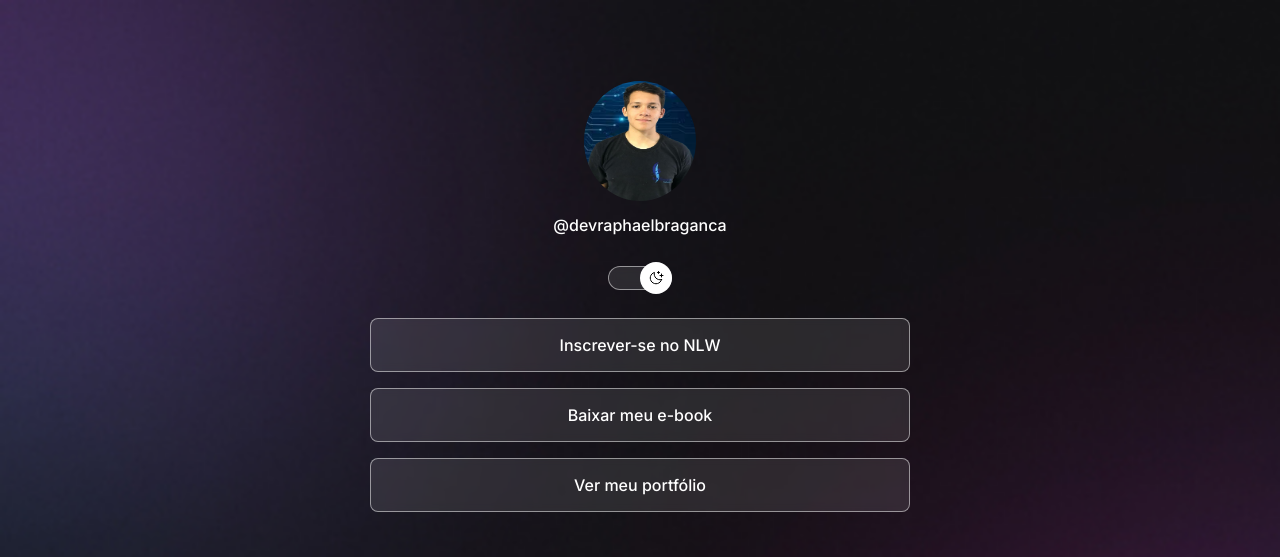
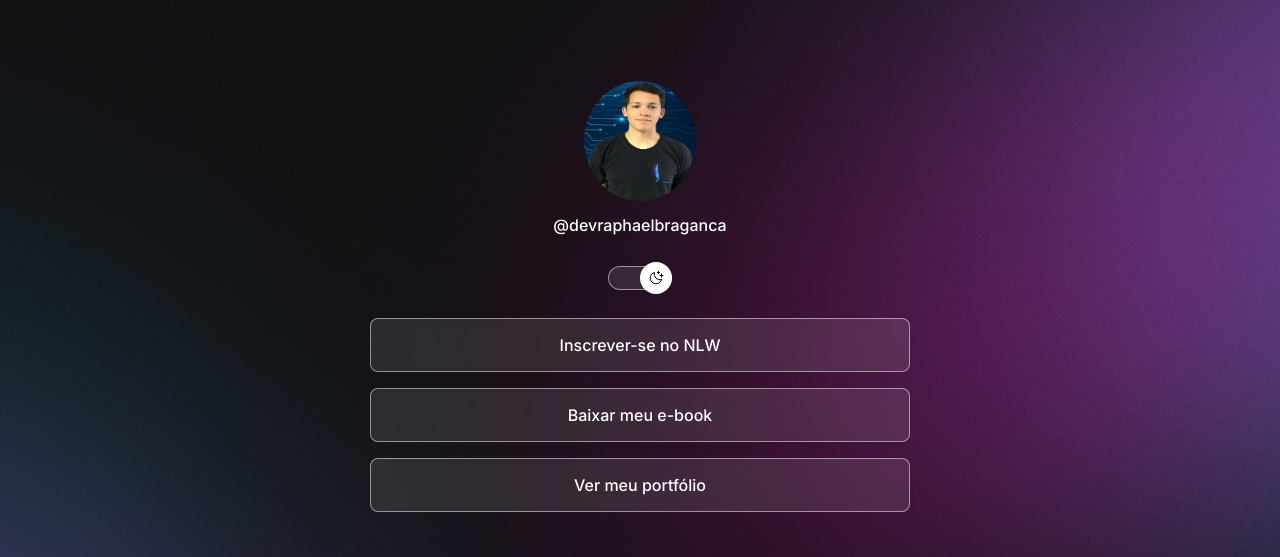
Before and after one commit to devraphaelbraganca/social-links, a plain HTML site: page index.html in a window 1280 px wide. Shown: the top 557 px of the page. Drawn offline with nearby package versions, Linux system fonts and the light colour scheme.

Commit message:
change backgroumd based on media queries

```diff
--- a/style.css
+++ b/style.css
@@ -26,9 +26,7 @@
 
 body {
   background-image: var(--bg-url);
-  background-repeat: no-repeat;
-  background-position: top center;
-  background-size: cover;
+  height: 100vh;
 }
 
 body * {
@@ -162,3 +160,12 @@ footer {
 #social-links a:hover {
   background: var(--highlight-color);
 }
+
+@media (min-width: 700px) {
+  :root {
+    --bg-url: url(./assets/bg-desktop.jpg);
+  }
+  .light {
+    --bg-url: url(./assets/bg-desktop-light.jpg);
+  }
+}
```
